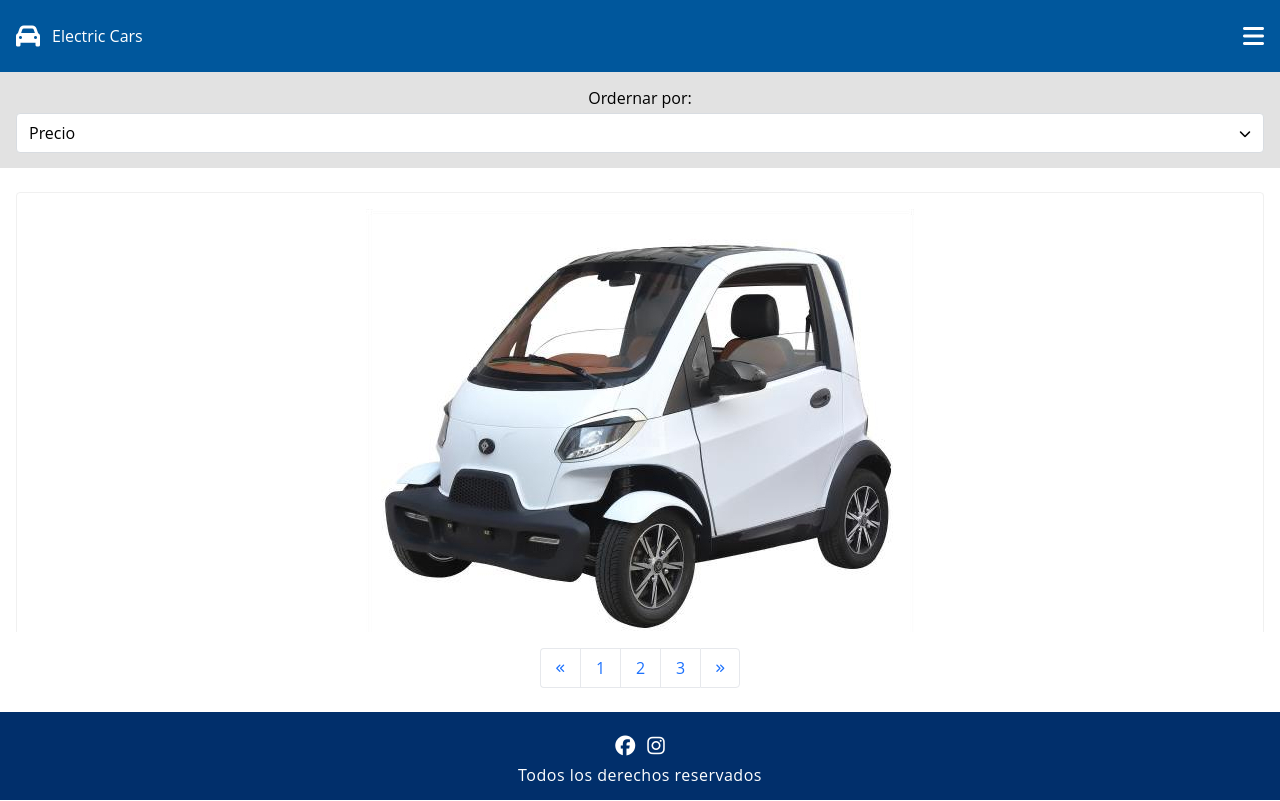
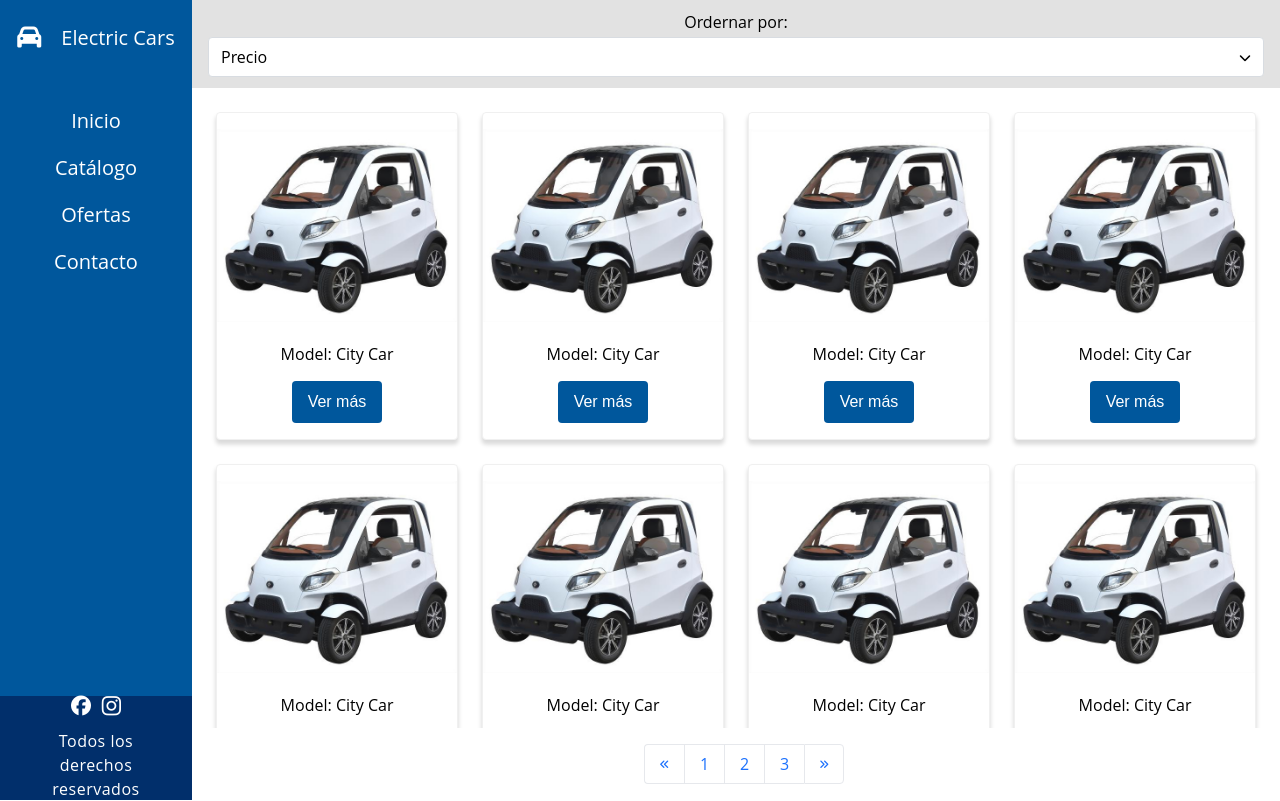
Before and after one commit to zabus00n/Electric-Car-Store, a plain HTML site: page index.html in a window 1280 px wide. Drawn offline with Linux system fonts and the light colour scheme.

Commit message:
added media queries for mobile and desktop screens

```diff
--- a/assets/css/style.css
+++ b/assets/css/style.css
@@ -5,6 +5,42 @@
     padding: 0;
     box-sizing: border-box;
     text-decoration: none;
+}
+
+ul {
+    list-style-type: none;
+}
+
+.menu-list {
+    display: flex;
+    flex-direction: column;
+    align-items: center;
+    gap: 1.25rem;
+    font-size: 1.25rem;
+}
+
+.grid-container {
+    font-family: "Open Sans", sans-serif;
+    height: 100vh;
+    display: grid;
+    grid-template-columns: 100%;
+    grid-template-rows: 9% 12% 68% 11%;
+    grid-template-areas:
+        "nav"
+        "filters"
+        "products"
+        "footer";
+}
+
+@media screen and (min-width: 576px) {
+    .grid-container {
+        grid-template-areas:
+            "nav filters"
+            "nav products"
+            "footer products";
+        grid-template-columns: 15% auto;
+        grid-template-rows: 11% 76% 13%;
+    }
 }
 
 nav {
@@ -16,6 +52,31 @@ nav {
     grid-area: nav;
     background-color: #00579c;
     color: white;
+}
+
+@media screen and (max-width: 576px) {
+
+    .menu-list{
+        display: none;
+    }
+}
+
+@media screen and (min-width: 576px) {
+    nav {
+        flex-direction: column;
+        padding-top: 1.5rem;
+        justify-content: flex-start;
+        gap: 3.5rem;
+    }
+
+    .brand p {
+        font-size: 1.25rem;
+        padding-left: 0.5rem;
+    }
+
+    .menu i {
+        display: none;
+    }
 }
 
 .filters {
@@ -34,20 +95,13 @@ nav {
     display: flex;
     flex-direction: column;
     gap: 1rem;
-    padding: 1.5rem 1rem;
+    padding: 1rem;
 }
 
-.grid-container {
-    font-family: "Open Sans", sans-serif;
-    height: 100vh;
-    display: grid;
-    grid-template-columns: 1fr;
-    grid-template-rows: 9% 12% 68% 11%;
-    grid-template-areas:
-        "nav"
-        "filters"
-        "products"
-        "footer";
+@media screen and (min-width: 576px) {
+    .products {
+       padding: 1.5rem 0 1rem 1rem;
+    }
 }
 
 .brand {
@@ -81,9 +135,17 @@ nav {
     width: 100%;
     height: auto;
     background-color: white;
-    overflow-y: scroll;
+    overflow-y: auto;
     display: grid;
     gap: 1.5rem;
+    padding-bottom: 0.5rem ;
+}
+
+@media screen and (min-width: 576px) {
+    .product-gallery {
+        grid-template-columns: repeat(4, 1fr);
+        padding: 0 1.5rem 0.5rem 0.5rem;
+    }
 }
 
 .product-card {
@@ -167,24 +229,37 @@ footer {
     gap: 0.5rem;
     background-color: #012f6b;
     color: white;
-    padding: 1rem;
+    padding: 0rem;
+    text-align: center;
+}
+
+@media screen and (min-width: 576px) {
+    footer {
+       gap: 0.75rem;
+       padding: 2rem;
+    }
 }
 
 .social-list {
     display: flex;
-    height: auto;
+    flex-direction: row;
     justify-content: center;
     align-items: center;
-    gap: 0.75rem;
-    padding-top: 0.5rem;
+    gap: 0.675rem;
+    height: 22px;
 }
 
 .fa-instagram {
-    padding-top: 10px;
-    font-size: 1.35rem;
+    vertical-align: middle;
+    font-size: 22px;
+}
+
+.fa-facebook {
+    font-size: 20px
 }
 
 footer p {
     font-weight: 500;
     letter-spacing: 0.5px;
+    line-height: 150%;
 }
--- a/index.html
+++ b/index.html
@@ -19,6 +19,12 @@
                 </div>
                 <div class="menu">
                     <i class="fa-solid fa-bars fa-xl"></i>
+                    <ul class="menu-list">
+                        <li>Inicio</li>
+                        <li>Catálogo</li>
+                        <li>Ofertas</li>
+                        <li>Contacto</li>
+                    </ul>
                 </div>
             </nav>
             <div class="filters">
@@ -109,12 +115,8 @@
             </main>
             <footer>
                 <div class="social-list">
-                    <div class="social-item">
-                        <i class="fa-brands fa-facebook fa-lg"></i>
-                    </div>
-                    <div class="social-item">
-                        <i class="fa-brands fa-instagram fa-lg"></i>
-                    </div>
+                    <i class="fa-brands fa-facebook"></i>
+                    <i class="fa-brands fa-instagram"></i>
                 </div>
                 <p>Todos los derechos reservados</p>
             </footer>
```
